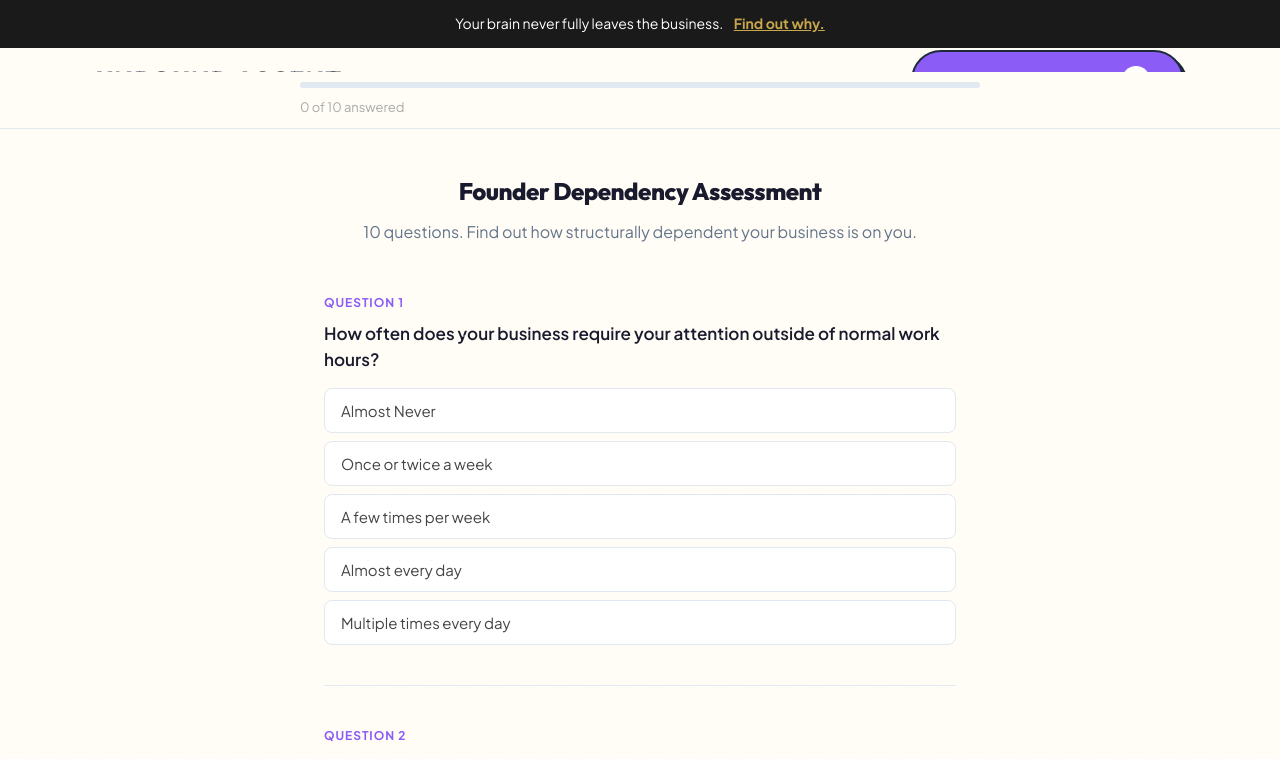
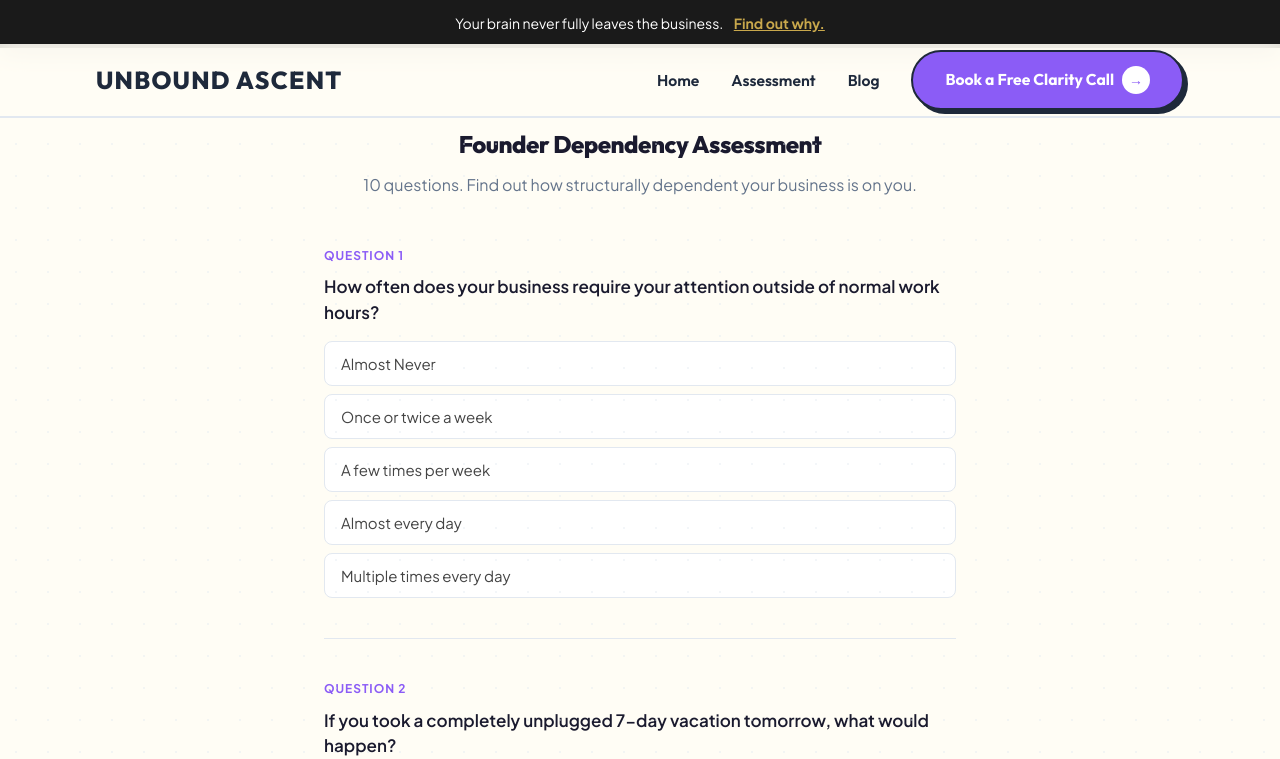
Before and after one commit to unboundascentdev/unbound-ascent, a Next.js app: page /assessment in a window 1280 px wide. Shown: the top 759 px of the page. Built offline with nearby package versions, Linux system fonts and the light colour scheme.

Commit message:
fix: remove sticky progress bar causing navbar overlap on assessment page

```diff
--- a/src/app/assessment/assessment.module.css
+++ b/src/app/assessment/assessment.module.css
@@ -1,7 +1,7 @@
 .wrapper {
   max-width: 680px;
   margin: 0 auto;
-  padding: 120px 24px 80px;
+  padding: 130px 24px 80px;
   z-index: 1;
 }
 
@@ -26,10 +26,11 @@
 }
 
 .stickyProgress {
-  position: sticky;
-  top: 72px;
+  position: static;
+  left: 0;
+  right: 0;
   background: var(--color-background);
-  z-index: 100;
+  z-index: 10;
   border-bottom: 1px solid #e2e8f0;
   padding: 10px 24px;
 }
--- a/src/app/assessment/page.js
+++ b/src/app/assessment/page.js
@@ -129,14 +129,6 @@ export default function Assessment() {
   return (
     <>
       <Navbar />
-      <div className={styles.stickyProgress}>
-        <div className={styles.progressInner}>
-          <div className={styles.progress}>
-            <div className={styles.progressBar} style={{ width: `${(answered / questions.length) * 100}%` }} />
-          </div>
-          <p className={styles.progressText}>{answered} of {questions.length} answered</p>
-        </div>
-      </div>
       <div className={styles.wrapper}>
         <div className={styles.header}>
           <h1 className={styles.title}>Founder Dependency Assessment</h1>
--- a/src/components/Navbar.module.css
+++ b/src/components/Navbar.module.css
@@ -3,7 +3,8 @@
   top: 44px;
   left: 0;
   right: 0;
-  z-index: 100;
+  z-index: 300;
+  isolation: isolate;
   background: rgba(255, 253, 245, 0.85);
   backdrop-filter: blur(12px);
   border-bottom: var(--border-width) solid var(--color-border);
--- a/src/components/OptInBanner.jsx
+++ b/src/components/OptInBanner.jsx
@@ -7,7 +7,7 @@ export default function OptInBanner() {
       top: 0,
       left: 0,
       right: 0,
-      zIndex: 101,
+      zIndex: 250,
       backgroundColor: "#1a1a1a",
       color: "#ffffff",
       textAlign: "center",
```
